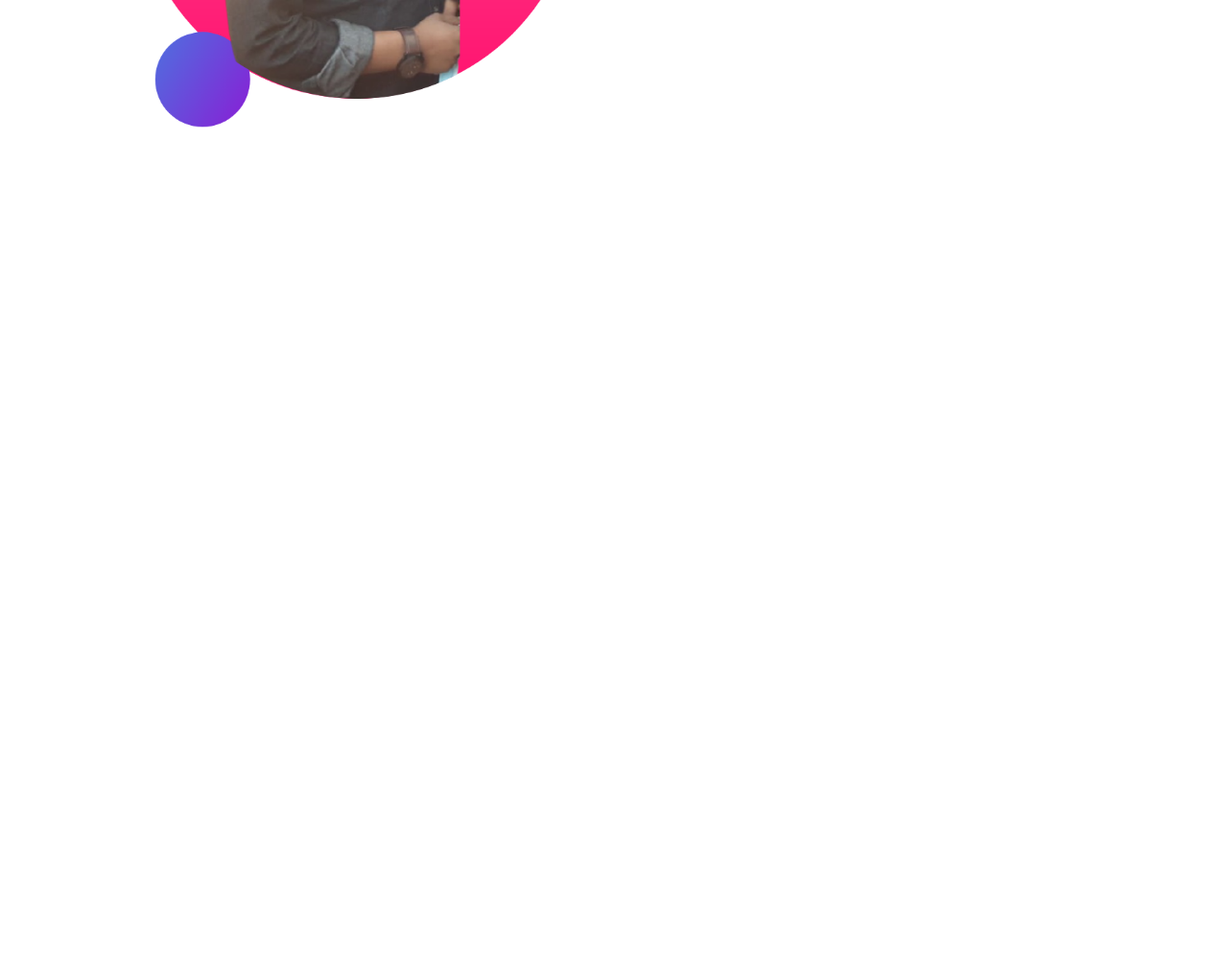
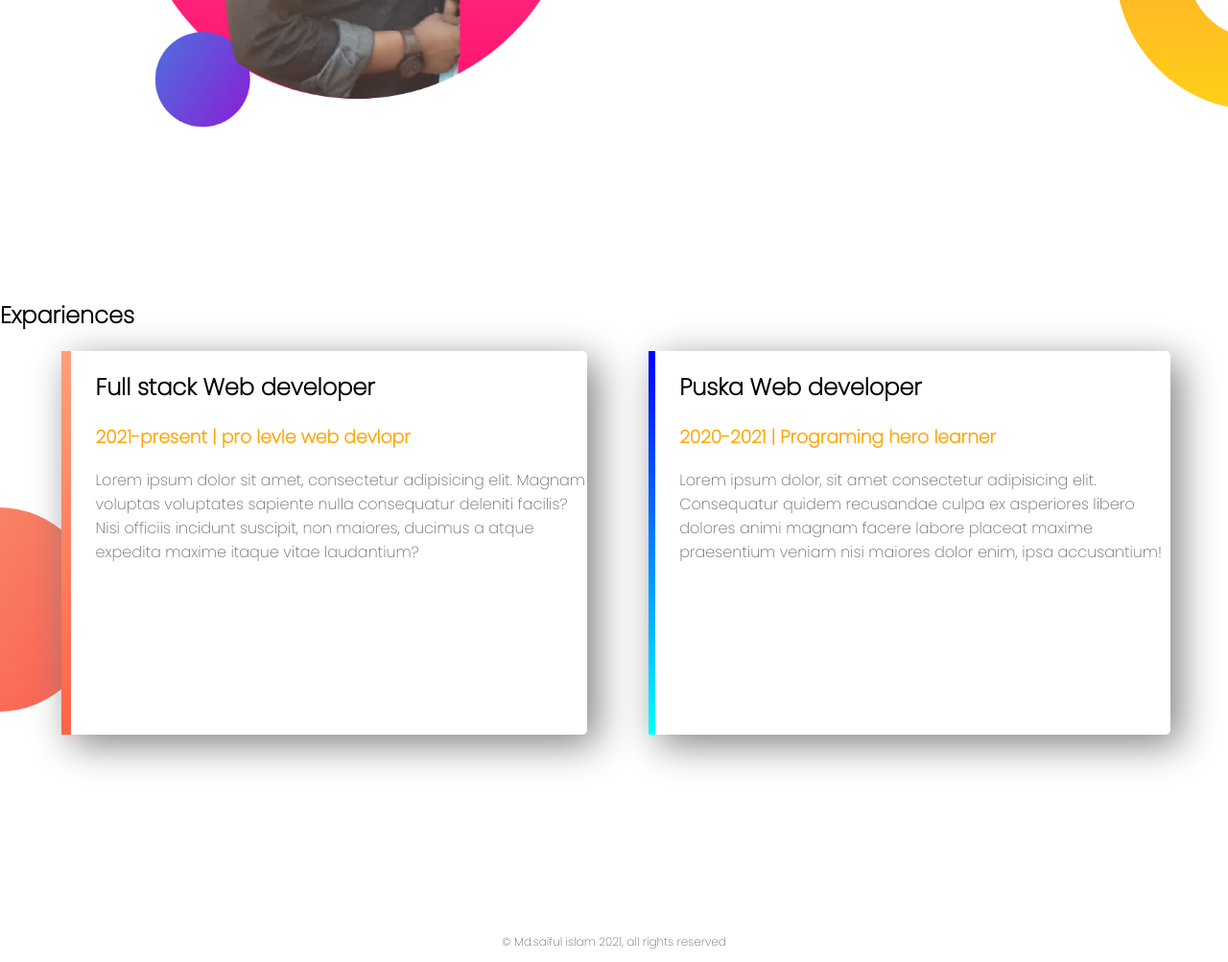
Before and after one commit to webthemelab/protfolio-site, a plain HTML site: page index.html in a window 1280 px wide. Shown: the part 1009-2012 px from the top of the page at 96% size. Before the commit the page ends 1300 px from the top, so only its background shows below. Drawn offline with Linux system fonts and the light colour scheme.

Commit message:
footer comlete

```diff
--- a/index.html
+++ b/index.html
@@ -13,7 +13,7 @@
     <section class="top-bg-img">
         <div class="half-width">
             <h1>Welcome to </h1>
-            <h1><span class="name-highlight">Saiful Isalam</span> website</h1>
+            <h1><span class="orange-highlight">Saiful Isalam</span> website</h1>
             <h3>World class web-developer</h3>
             <p>Lorem ipsum dolor, sit amet consectetur adipisicing elit. Vero ipsum placeat voluptates sit facere. Quibusdam possimus nulla sit quo. Nihil beatae alias omnis, repellendus officiis quia aspernatur non dolor quaerat?</p>
             <a class="link-button" target="_blank" href="https://www.linkedin.com/in/md-siful-islam-a7b365196/">HIRE ME</a>
@@ -36,6 +36,23 @@
          </div>
     </section>
 
+    <section class="Exparince-area">
+        <h2>Expariences</h2>
+        <div id="full-stack" class="half-width single-exparience">
+            <h2>Full stack Web developer</h2>
+            <h3 class="orange-highlight">2021-present | pro levle web devlopr</h3>
+            <p>Lorem ipsum dolor sit amet, consectetur adipisicing elit. Magnam voluptas voluptates sapiente nulla consequatur deleniti facilis? Nisi officiis incidunt suscipit, non maiores, ducimus a atque expedita maxime itaque vitae laudantium?</p>
+        </div>
+        <div id="baby-wev" class="half-width single-exparience">
+            <h2>Puska Web developer</h2>
+            <h3 class="orange-highlight">2020-2021 | Programing hero learner</h3>
+            <p>Lorem ipsum dolor, sit amet consectetur adipisicing elit. Consequatur quidem recusandae culpa ex asperiores libero dolores animi magnam facere labore placeat maxime praesentium veniam nisi maiores dolor enim, ipsa accusantium!</p>
+        </div>
+    </section>
+    <footer>
+        <p>© Md.saiful islam 2021, all rights reserved</p>
+    </footer>
+
 
 </body>
 </html>
--- a/style.css
+++ b/style.css
@@ -5,7 +5,10 @@ body{
 h1{
     font-size: 50px;
 }
-.name-highlight{
+p{
+    color: dimgrey;
+}
+.orange-highlight{
     color: orange;
 }
 .half-width{
@@ -33,3 +36,33 @@ section{
     color:white;
     font-weight: 700;
 }
+.second-bg-img{
+    background-image: url("img/dream-bg.png");
+    background-repeat: no-repeat;
+    background-position: right;
+}
+.single-exparience{
+    box-shadow: 10px 10px 40px gray;
+    border-radius: 5px;
+    height: 80%;
+    background-color: white;
+}
+.Exparince-area{
+    background-image: url("img/exp-bg.png");
+    background-repeat: no-repeat;
+    background-position: left;
+}
+#full-stack{
+    border-left: 10px solid;
+    border-image: linear-gradient(180deg,lightsalmon,tomato);
+    border-image-slice: 1;
+}
+#baby-wev{
+    border-left: 7px solid;
+    border-image:linear-gradient(180deg,blue,cyan);
+    border-image-slice: 1;
+}
+footer p{
+    text-align: center;
+    font-size: 12px;
+}
```
